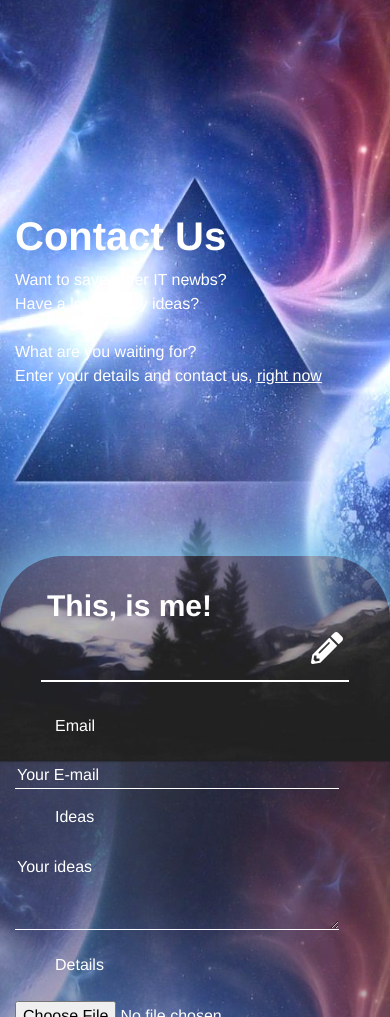
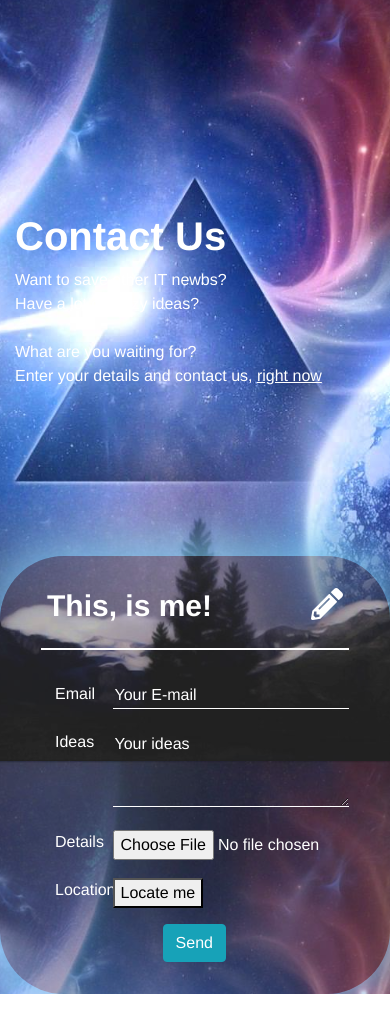
Before and after one commit to JustADamnName/SumIT, a plain HTML site: page Contact.html in a window 390 px wide. Shown: the part 83-1100 px from the top of the page. After the commit the page ends 1077 px from the top, so only its background shows below. Drawn offline with Linux system fonts and the light colour scheme.

Commit message:
Add files via upload

```diff
--- a/Contact.html
+++ b/Contact.html
@@ -45,7 +45,7 @@
 
     <div class="container"> <!-- Start Container -->
         <div class="row"> <!-- Start Row -->
-            <div class="col-lg-7 col-md-6 col-sm-12 col-xs-12"> <!-- Start Left Descriptions -->
+            <div class="col-lg-7 col-md-6 col-sm-12 col-12"> <!-- Start Left Descriptions -->
                 <h1 id="Title">Contact Us</h1>
                 <p class="lead" id="Paragraph">
                     Want to save other IT newbs?
@@ -58,23 +58,23 @@
                 </p>
             </div> <!-- End Left Descriptions -->
 
-            <div id="FormBackground" class="col-lg-5 col-md-6 col-sm-12 col-xs-12"> <!-- Start Registration Form -->
+            <div id="FormBackground" class="col-lg-5 col-md-6 col-sm-12 col-12"> <!-- Start Registration Form -->
                 <div class="row FormHeading"> <!-- Start Form Heading-->
-                    <div class="col-md-10 col-sm-10 col-xs-9">
+                    <div class="col-md-10 col-sm-10 col-9">
                         <h1 id="FormTitle">This, is me!</h1>
                     </div>
 
-                    <div class="col-md-2 col-sm-2 col-xs-3">
+                    <div class="col-md-2 col-sm-2 col-3">
                         <i class="fas fa-pencil-alt fa-2x" style="color: white; float: right"></i>
                     </div>
                     <hr>
                 </div> <!-- End Form Heading-->
 
                 <div class="row"> <!-- Start Email -->
-                    <div class="col-lg-3 col-md-4 col-sm-3 col-xs-3">
+                    <div class="col-lg-3 col-md-4 col-sm-3 col-3">
                         <label class="LeftLabels">Email</label>
                     </div>
-                    <div class="col-lg-9 col-md-8 col-sm-9 col-xs-9">
+                    <div class="col-lg-9 col-md-8 col-sm-9 col-9">
                         <input list="RMITemails" type="email" name="Email" class="UserInput" placeholder="Your E-mail">
                         <datalist id="RMITemails">
                             <option value="s1234567@rmit.edu.vn">
@@ -87,28 +87,28 @@
                 </div> <!-- End Email-->
 
                 <div class="row"> <!-- Begin Ideas-->
-                    <div class="col-lg-3 col-md-4 col-sm-3 col-xs-3">
+                    <div class="col-lg-3 col-md-4 col-sm-3 col-3">
                         <label class="LeftLabels">Ideas</label>
                     </div>
-                    <div class="col-lg-9 col-md-8  col-sm-9 col-xs-9">
+                    <div class="col-lg-9 col-md-8  col-sm-9 col-9">
                         <textarea class="UserInput" name="ideas" cols="30" rows="3" placeholder="Your ideas"></textarea>
                     </div>
                 </div> <!-- End Ideas -->
 
                 <div class="row"> <!-- Start Details -->
-                    <div class="col-lg-3 col-md-4 col-sm-3 col-xs-3">
+                    <div class="col-lg-3 col-md-4 col-sm-3 col-3">
                         <label class="LeftLabels">Details</label>
                     </div>
-                    <div class="col-lg-9 col-md-8  col-sm-9 col-xs-9">
+                    <div class="col-lg-9 col-md-8  col-sm-9 col-9">
                         <input class="FileButton" type="file" name="Details">
                     </div>
                 </div> <!-- End Details-->
 
                 <div class="row"> <!-- Start Location -->
-                    <div class="col-lg-3 col-md-4 col-sm-3 col-xs-3">
+                    <div class="col-lg-3 col-md-4 col-sm-3 col-3">
                         <label class="LeftLabels">Location</label>
                     </div>
-                    <div class="col-lg-9 col-md-8  col-sm-9 col-xs-9">
+                    <div class="col-lg-9 col-md-8  col-sm-9 col-9">
                         <button onclick="getLocation()" id="LocateMe">Locate me</button>
                         <p id="Location"></p>
                     </div>
```
